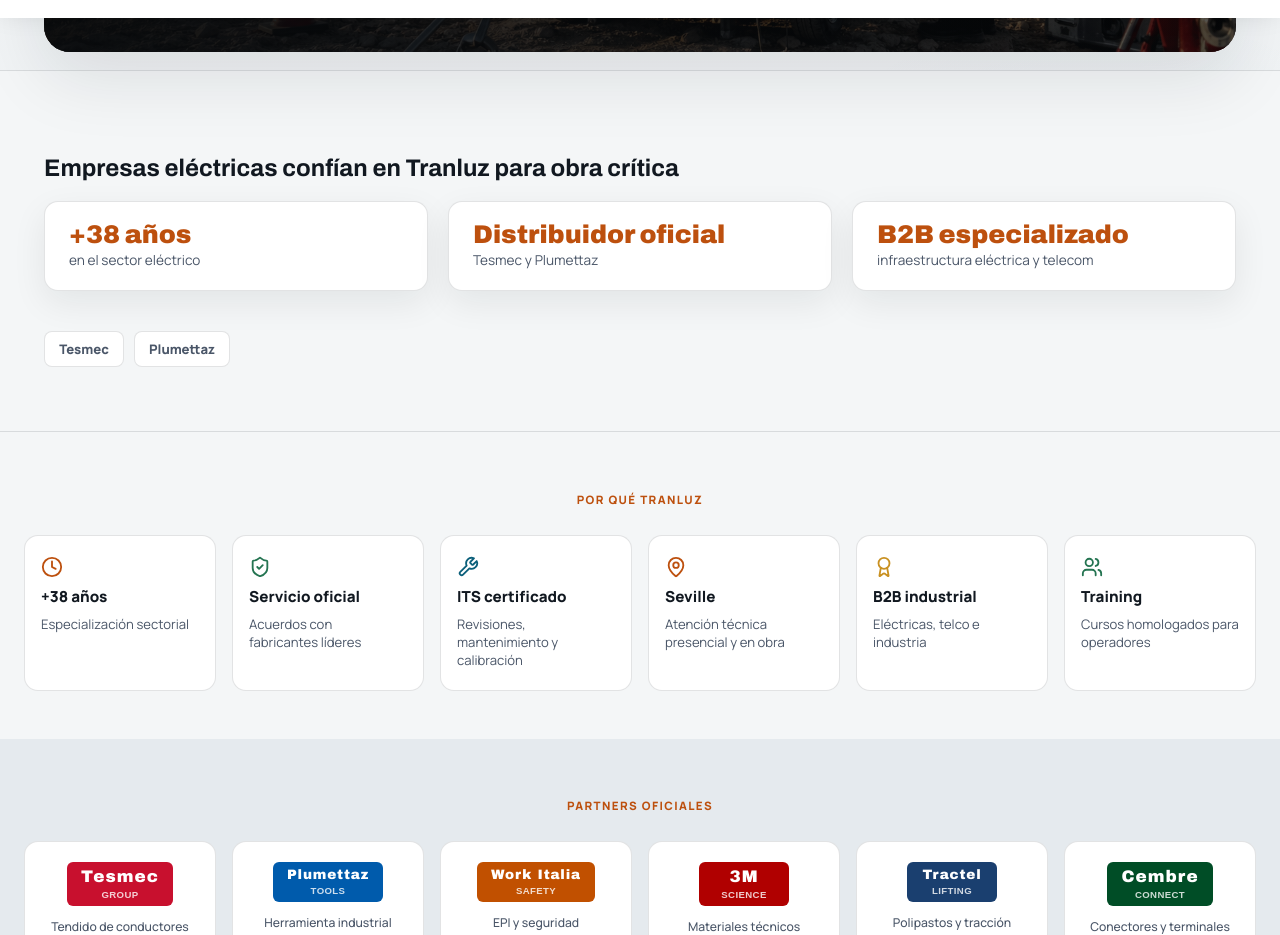
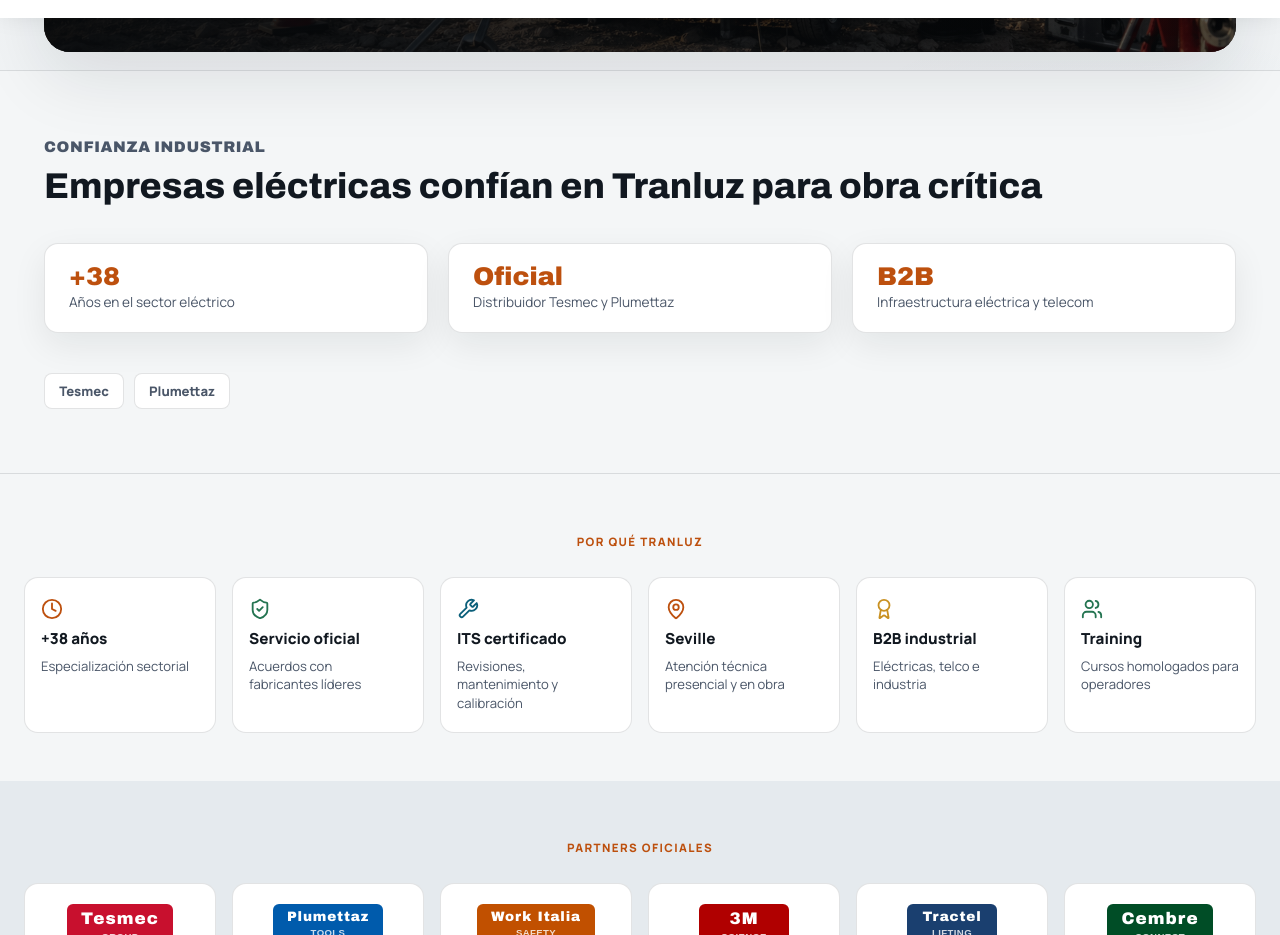
Before and after one commit to juankaspain/web_tranluz_2026, a Next.js app: page / in a window 1280 px wide. Shown: the part 782-1717 px from the top of the page. Built offline with nearby package versions, Linux system fonts and the light colour scheme; no server answers.

Commit message:
fix: authority-section eyebrow + section-heading estructura + rel noopener
Refactored AuthoritySection to use metrics array for rendering metrics dynamically and added rel attribute to anchor tags.

```diff
--- a/src/components/sections/authority-section.tsx
+++ b/src/components/sections/authority-section.tsx
@@ -1,29 +1,33 @@
+import Link from "next/link";
 import { brand } from "@/config/brand";
+
+const metrics = [
+  { value: "+38", label: "Años en el sector eléctrico" },
+  { value: "Oficial", label: "Distribuidor Tesmec y Plumettaz" },
+  { value: "B2B", label: "Infraestructura eléctrica y telecom" },
+];
 
 export function AuthoritySection() {
   return (
-    <section className="authority-section">
+    <section className="authority-section" aria-labelledby="authority-heading">
       <div className="container">
-        <h2>Empresas eléctricas confían en Tranluz para obra crítica</h2>
+        <div className="section-heading">
+          <p className="eyebrow">Confianza industrial</p>
+          <h2 id="authority-heading">Empresas eléctricas confían en Tranluz para obra crítica</h2>
+        </div>
 
         <div className="authority-metrics">
-          <div>
-            <strong>+38 años</strong>
-            <span>en el sector eléctrico</span>
-          </div>
-          <div>
-            <strong>Distribuidor oficial</strong>
-            <span>Tesmec y Plumettaz</span>
-          </div>
-          <div>
-            <strong>B2B especializado</strong>
-            <span>infraestructura eléctrica y telecom</span>
-          </div>
+          {metrics.map((m) => (
+            <div key={m.label}>
+              <strong>{m.value}</strong>
+              <span>{m.label}</span>
+            </div>
+          ))}
         </div>
 
-        <div className="authority-brands">
+        <div className="authority-brands" aria-label="Marcas asociadas">
           {brand.partners.map((p) => (
-            <a key={p.name} href={p.href} target="_blank">
+            <a key={p.name} href={p.href} target="_blank" rel="noopener noreferrer">
               {p.name}
             </a>
           ))}
```
